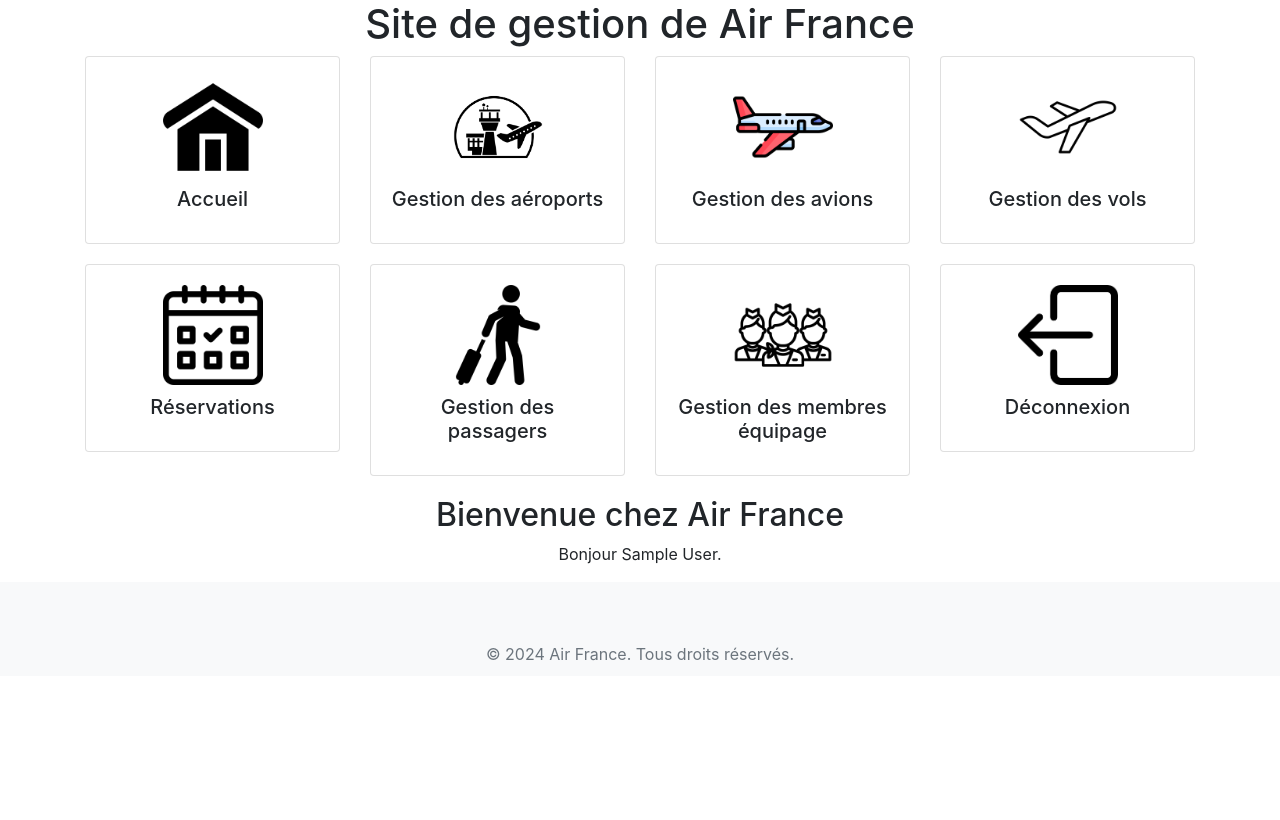
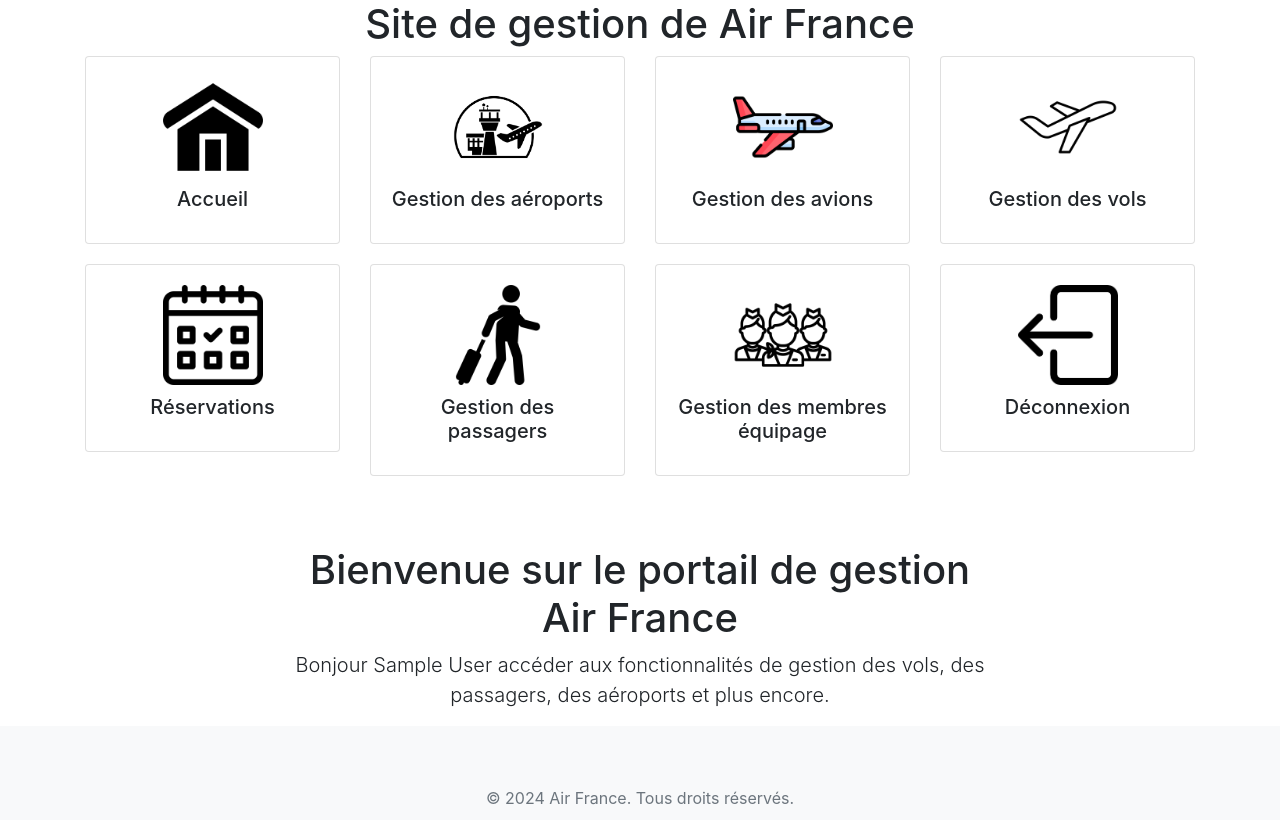
Before and after one commit to GoldSenseiBoi/AirFrance_Leger, a PHP site: page / in a window 1280 px wide. Shown: the part 50-870 px from the top of the page. Before the commit the page ends 711 px from the top, so only its background shows below. Run offline with PHP 8.4, Linux system fonts and the light colour scheme; the visitor is signed in with stand-in values (Sample User, id 1).

Commit message:
add :smirk_cat: new apparence

```diff
--- a/gestion_aeroport.php
+++ b/gestion_aeroport.php
@@ -1,4 +1,4 @@
-<h2> Gestion des aéroports </h2>
+<h2> Gestion des aéroports </h2><br /><br />
 
 <?php
 
--- a/gestion_avion.php
+++ b/gestion_avion.php
@@ -1,4 +1,4 @@
-<h2> Gestion des avions </h2>
+<h2> Gestion des avions </h2><br /><br />
 
 <?php
 
--- a/gestion_menbreequipage.php
+++ b/gestion_menbreequipage.php
@@ -1,4 +1,4 @@
-<h2> Gestion des membres de l'équipage </h2>
+<h2> Gestion des membres de l'équipage </h2><br /><br />
 
 <?php
 
--- a/gestion_passager.php
+++ b/gestion_passager.php
@@ -1,4 +1,4 @@
-<h2> Gestion des passagers </h2>
+<h2> Gestion des passagers </h2><br /><br />
 
 <?php
 
--- a/gestion_reservation.php
+++ b/gestion_reservation.php
@@ -1,4 +1,4 @@
-<h2> Gestion des réservations </h2>
+<h2> Gestion des réservations </h2><br /><br />
 
 <?php
 
--- a/gestion_vols.php
+++ b/gestion_vols.php
@@ -1,4 +1,4 @@
-<h2> Gestion des vols </h2>
+<h2> Gestion des vols </h2><br /><br />
 
 <?php
 
--- a/index.php
+++ b/index.php
@@ -143,8 +143,17 @@
 						</div>
 					</div>
 				</div>
-				<h2 class="text-center">Bienvenue chez Air France</h2>';
-			echo "<p style='text-align:center;'> Bonjour ". $_SESSION['prenom'] . ".</p>";
+				';
+				echo "<div class='container'>
+				<div class='row'>
+					<div class='col-md-8 offset-md-2 text-center'>
+						<h1>Bienvenue sur le portail de gestion Air France</h1>
+						<p class='lead'>Bonjour ". $_SESSION['prenom'] . " accéder aux fonctionnalités de gestion des vols, des passagers, des aéroports et plus encore.</p>
+					</div>
+				</div>
+			  </div>";
+
+
 		}
 		if(isset($_GET['page'])){
 			$page= $_GET['page'];
```
